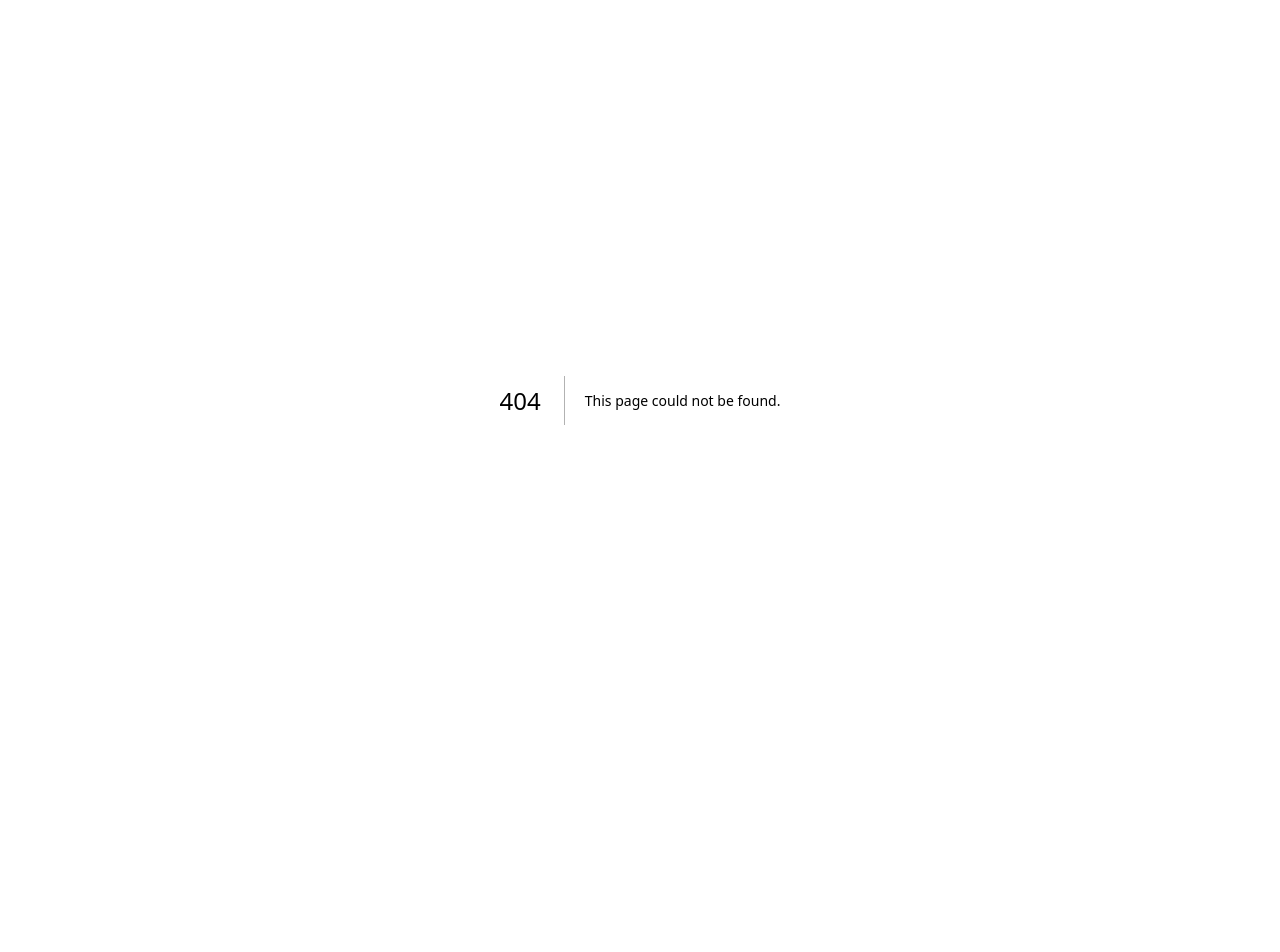
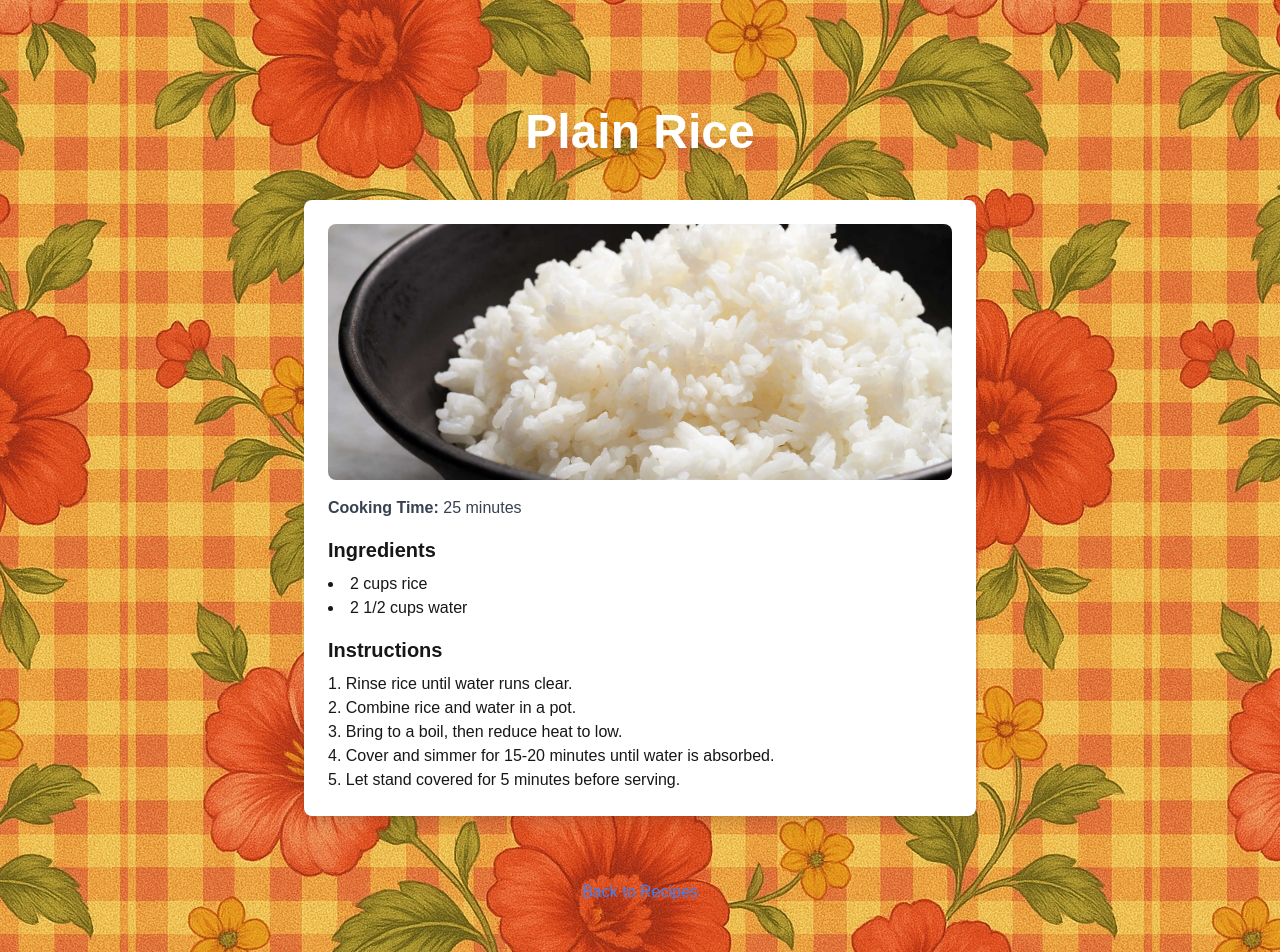
Before and after one commit to montyreon/nextjs_sandbox, a Next.js app: page /recipes/0 in a window 1280 px wide. Before the commit this address had no page. Shown: the top 952 px of the page. Before the commit the page ends 800 px from the top, so only its background shows below. Built offline with nearby package versions, Linux system fonts and the light colour scheme.

Commit message:
feat: initial recipe details

```diff
--- a/app/page.tsx
+++ b/app/page.tsx
@@ -17,8 +17,8 @@ export default async function Home() {
 
   return (
     <main className="flex min-h-screen flex-col items-center p-24 gap-8">
-      <h1 className="text-[3rem] font-bold text-white drop-shadow-lg">NextJS Practice Recipe App</h1>
-      <div className="grid grid-cols-1 sm:grid-cols-2 md:grid-cols-3 gap-6 w-full">
+      <h1 className="text-[3rem] font-bold text-white drop-shadow-lg">Ma, Anong Ulam?</h1>
+      <div className="grid grid-cols-1 sm:grid-cols-2 md:grid-cols-3 gap-8 xl:gap-12 w-max max-w-[95%]">
         {/* map the fetched recipes as cards */
           recipes.map((recipe) => (
         <RecipeCard key={recipe.id} recipe={recipe} />
--- /dev/null
+++ b/app/recipes/[id]/page.tsx
@@ -0,0 +1,60 @@
+import { Recipe } from "@/types/recipe";
+
+export default async function RecipePage({ params,
+}: {
+    params: { id: string };
+}) {
+    const { id } = await params;
+
+    // fetch the recipe from the recipes api route
+    const res = await fetch(`http://localhost:3000/api/recipes?id=${id}`, {
+        cache: "no-store", // disable caching to always get the latest data
+    });
+
+    // error handling
+    if (!res.ok) {
+        throw new Error("Failed to fetch recipe");
+    }
+
+    // parse the response as JSON
+    const recipe = (await res.json()) as Recipe;
+
+    return (
+        <main className="flex min-h-screen flex-col items-center p-24 gap-8">
+            <h1 className="text-[3rem] font-bold text-white drop-shadow-lg">
+                {recipe.name}
+            </h1>
+            <div className="max-w-2xl w-full bg-white rounded-lg shadow-lg p-6">
+                <img
+                    src={'/recipes/placeholder.jpg'} // replace with recipe.image when available
+                    alt={recipe.name}
+                    className="w-full h-64 object-cover rounded-lg mb-4"
+                />
+                <p className="text-gray-700 mb-4">
+                    <strong>Cooking Time:</strong> {recipe.cookingTime} minutes
+                </p>
+                <h2 className="text-xl font-semibold mb-2">Ingredients</h2>
+                <ul className="list-disc list-inside mb-4">
+                    {recipe.ingredients.map((ingredient, idx) => (
+                        <li key={idx}>{ingredient}</li>
+                    ))}
+                </ul>
+                <h2 className="text-xl font-semibold mb-2">Instructions</h2>
+                <ol className="list-decimal list-inside">
+                    {recipe.instructions.map((step, idx) => (
+                        <li key={idx}>{step}</li>
+                    ))}
+                </ol>
+            </div>
+            <div className="mt-8">
+                <a
+                    href="/"
+                    className="text-blue-500 hover:underline"
+                >
+                    Back to Recipes
+                </a>
+            </div>
+
+        </main>
+    );
+}
--- a/components/RecipeCard.tsx
+++ b/components/RecipeCard.tsx
@@ -1,9 +1,24 @@
+import Link from 'next/link';
 import type { Recipe } from '../types/recipe';
+import { Timer } from 'lucide-react';
 
 // component that displays the recipe as a card preview
 export default function RecipeCard({ recipe }: { recipe: Recipe }) {
     return (
-        <div className="max-w-sm rounded-xl overflow-hidden shadow-lg bg-white hover:shadow-2xl hover:-translate-y-1 transition-all duration-200">
+        <Link
+            style={{
+                display: 'inline-block',
+                // randomized transform styles
+                transform: `
+                skew(${(Math.random() - 0.5) * 2}deg, ${(Math.random() - 0.5) * 2}deg)
+                rotate(${(Math.random() - 0.5) * 5}deg)
+                translate(${(Math.random() - 0.5) * 10}px, ${(Math.random() - 0.5) * 10}px)
+            `,
+                transition: 'transform 0.2s',
+            }}
+            href={`/recipes/${recipe.id}`}
+        >
+            <div className="max-w-sm rounded-xl overflow-hidden shadow-lg bg-white hover:shadow-2xl hover:-translate-y-1 transition-all duration-200 hover:cursor-pointer">
                 <img
                     className="w-full h-48 object-cover"
                     src="/recipes/placeholder.jpg" // replace soon
@@ -12,13 +27,12 @@ export default function RecipeCard({ recipe }: { recipe: Recipe }) {
                 <div className="p-4">
                     <h2 className="text-xl font-semibold mb-2 text-gray-800">{recipe.name}</h2>
                     <div className="flex items-center text-gray-600 text-sm">
-                <svg className="w-4 h-4 mr-1 text-gray-400" fill="none" stroke="currentColor" strokeWidth="2" viewBox="0 0 24 24">
-                <path strokeLinecap="round" strokeLinejoin="round" d="M12 8v4l3 3" />
-                <circle cx="12" cy="12" r="10" stroke="currentColor" strokeWidth="2" fill="none" />
-                </svg>
-                <span>{recipe.cookingTime} mins</span>
+                        <Timer size={20}/>
+                        <div className='w-1'/>
+                        <div>{recipe.cookingTime} mins</div>
                     </div>
                 </div>
             </div>
+        </Link>
     )
 }
--- /dev/null
+++ b/components/RecipeDetail.tsx
@@ -0,0 +1,42 @@
+type RecipeDetailProps = {
+    id: string;
+    name: string;
+    ingredients: string[];
+    instructions: string[];
+    cookingTime: number;
+    image: string;
+};
+
+const RecipeDetail: React.FC<RecipeDetailProps> = ({
+    name,
+    ingredients,
+    instructions,
+    cookingTime,
+    image,
+}) => (
+    <div style={{ maxWidth: 600, margin: '0 auto', fontFamily: 'sans-serif' }}>
+        <h1>{name}</h1>
+        <img
+            src={image}
+            alt={name}
+            style={{ width: '100%', height: 'auto', borderRadius: 8, marginBottom: 16 }}
+        />
+        <p>
+            <strong>Cooking Time:</strong> {cookingTime} minutes
+        </p>
+        <h2>Ingredients</h2>
+        <ul>
+            {ingredients.map((ingredient, idx) => (
+                <li key={idx}>{ingredient}</li>
+            ))}
+        </ul>
+        <h2>Instructions</h2>
+        <ol>
+            {instructions.map((step, idx) => (
+                <li key={idx}>{step}</li>
+            ))}
+        </ol>
+    </div>
+);
+
+export default RecipeDetail;
```
Lines whose indentation alone changed are shown as unchanged.
